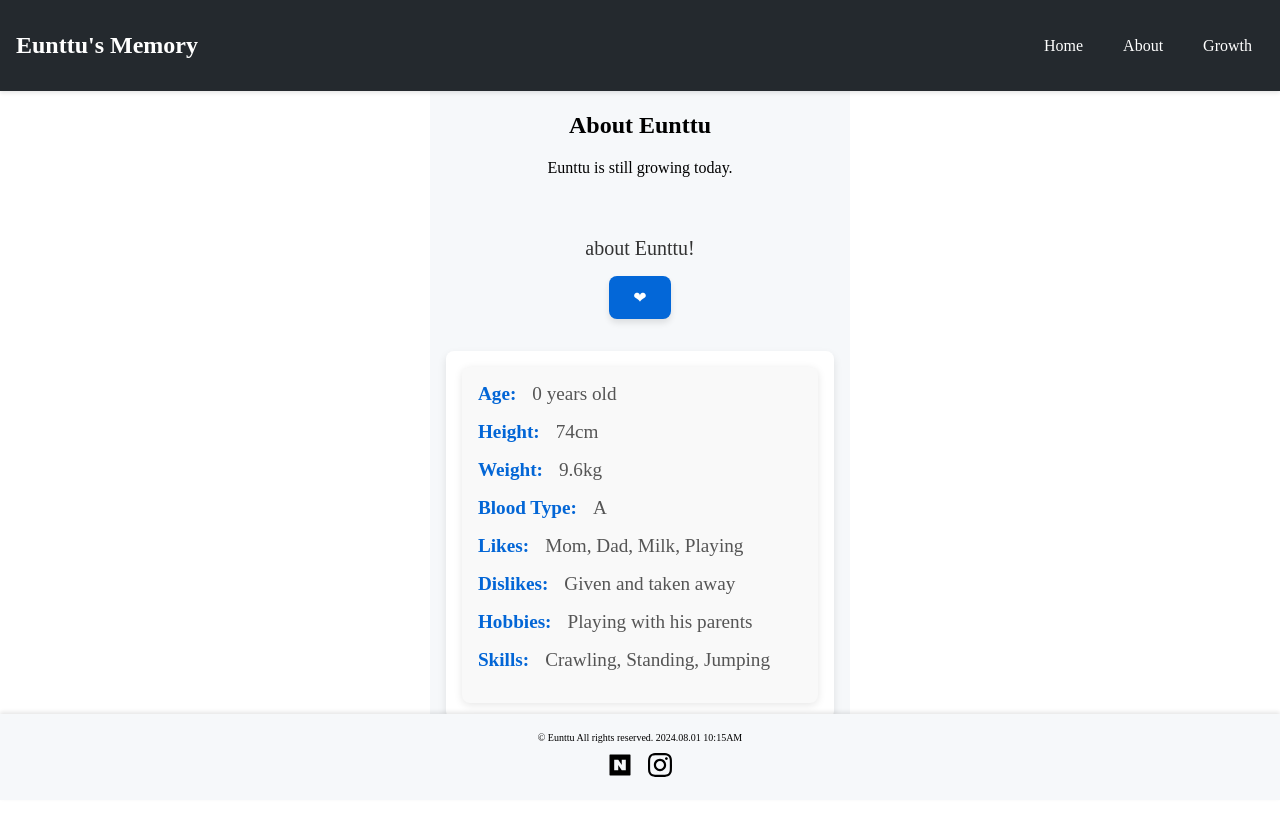
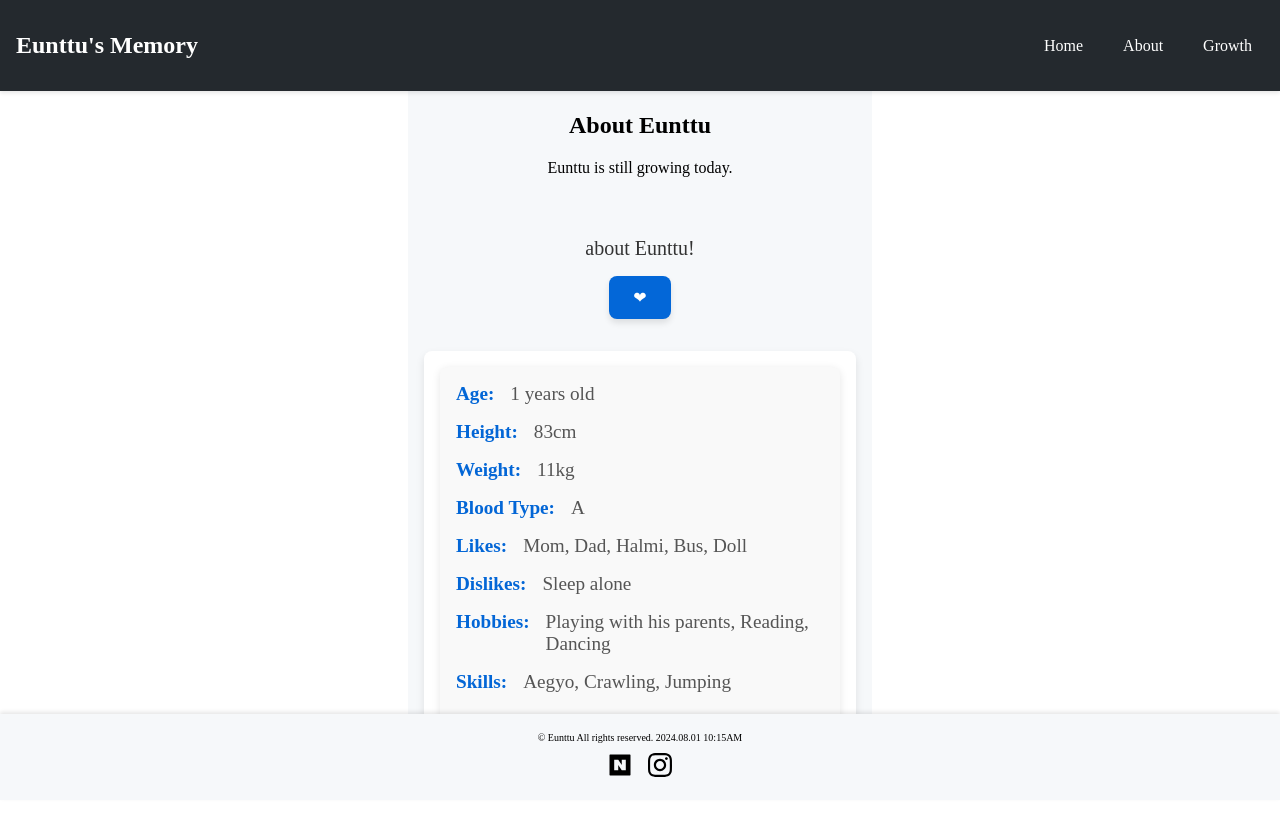
Before and after one commit to hachuu/eunttu-memory, an Angular app: page /about in a window 1280 px wide. Shown: the top 816 px of the page. Built offline with nearby package versions, Linux system fonts and the light colour scheme; a web font is replaced by a local one.

Commit message:
[Update] 기록 업데이트

```diff
--- a/src/app/home/home.component.ts
+++ b/src/app/home/home.component.ts
@@ -13,6 +13,6 @@ export class HomeComponent {
     { title: 'First Word', desc: 'Dad, Mom, Mamma' },
     { title: 'First Steps', desc: 'Two footprints' },
     { title: 'First Birthday', desc: 'The party was a success' },
-    { title: 'First Word', desc: 'KKAKKA' },
+    { title: 'First Sentence', desc: 'KKAKKA JJiJeoJeo' },
   ];
 }
--- a/src/app/pages/about/data/data.component.ts
+++ b/src/app/pages/about/data/data.component.ts
@@ -9,13 +9,13 @@ import { Component } from '@angular/core';
 })
 export class DataComponent {
   infoItems = [
-    { key: 'Age', value: '0 years old' },
-    { key: 'Height', value: '74cm' },
-    { key: 'Weight', value: '9.6kg' },
+    { key: 'Age', value: '1 years old' },
+    { key: 'Height', value: '83cm' },
+    { key: 'Weight', value: '11kg' },
     { key: 'Blood Type', value: 'A' },
-    { key: 'Likes', value: 'Mom, Dad, Milk, Playing' },
-    { key: 'Dislikes', value: 'Given and taken away' },
-    { key: 'Hobbies', value: 'Playing with his parents' },
-    { key: 'Skills', value: 'Crawling, Standing, Jumping' }
+    { key: 'Likes', value: 'Mom, Dad, Halmi, Bus, Doll' },
+    { key: 'Dislikes', value: 'Sleep alone' },
+    { key: 'Hobbies', value: 'Playing with his parents, Reading, Dancing' },
+    { key: 'Skills', value: 'Aegyo, Crawling, Jumping' }
   ];
 }
```
